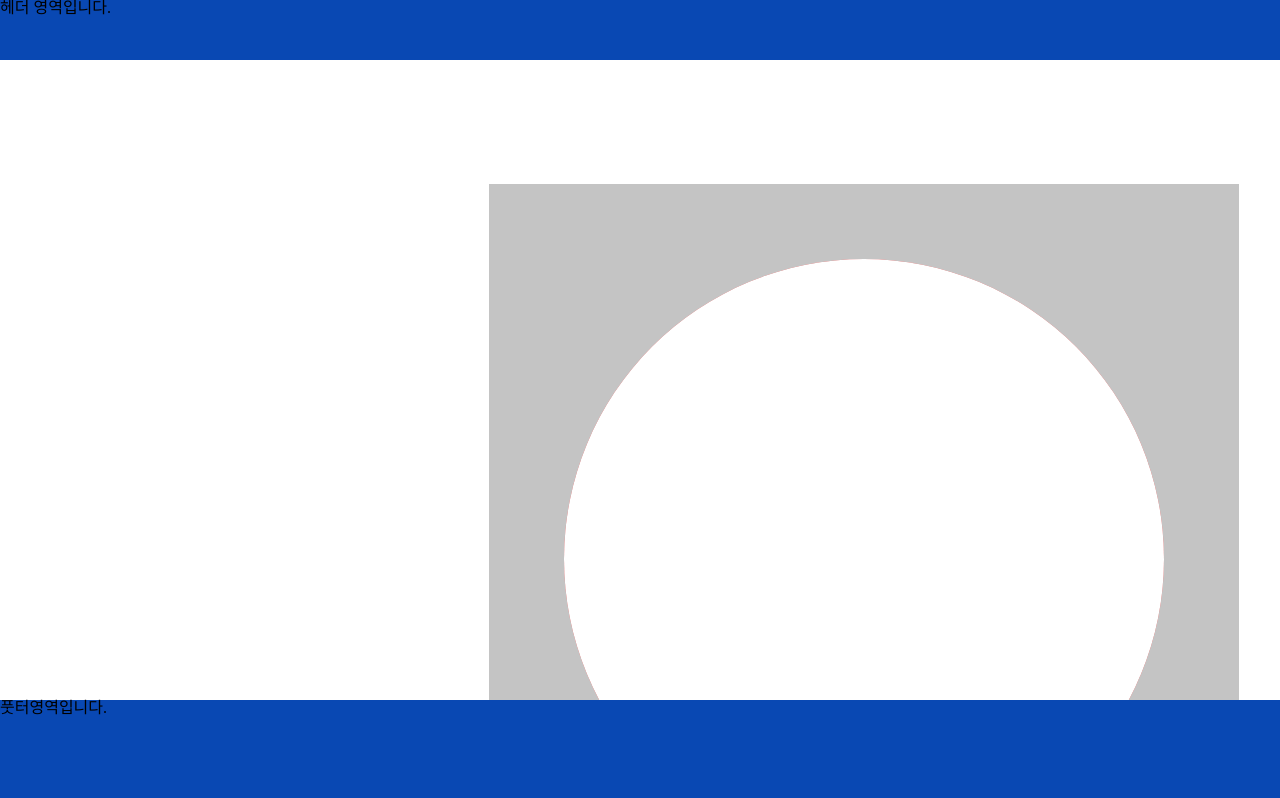
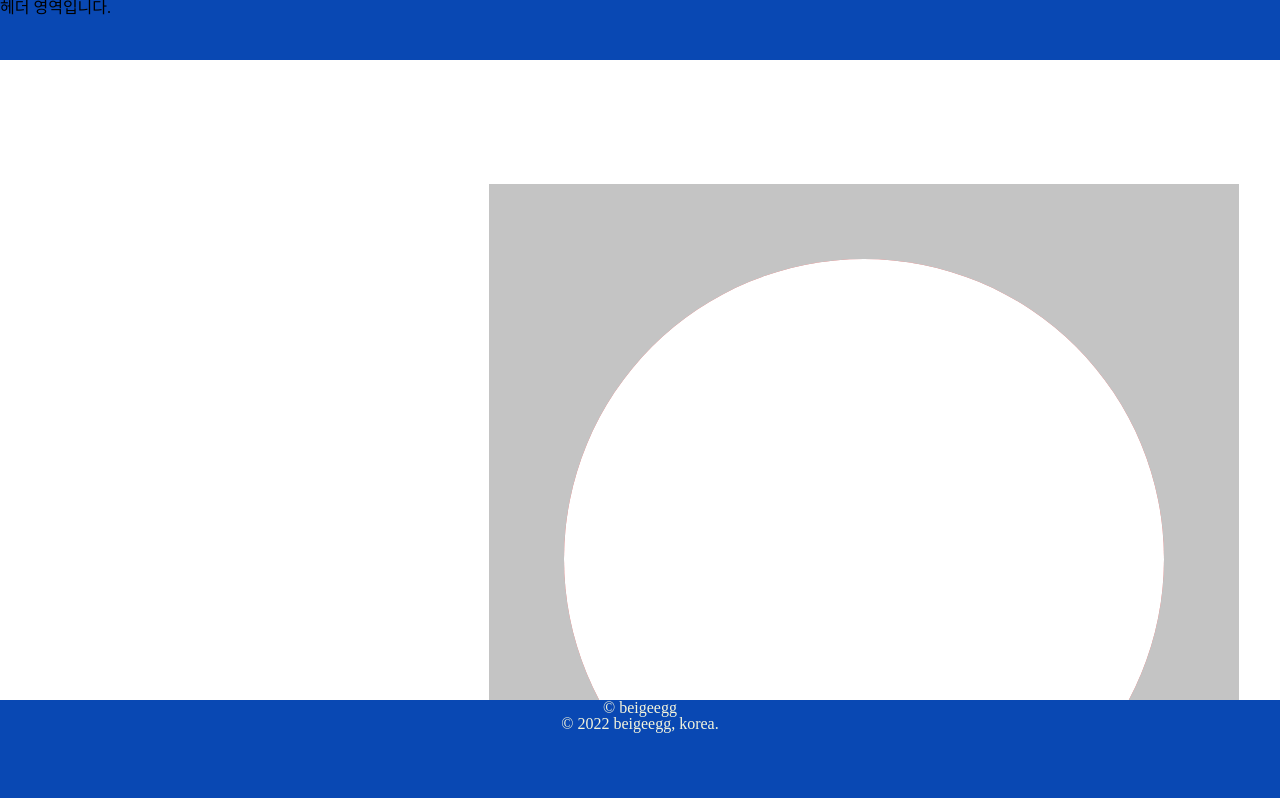
Before and after one commit to beigeegg/egglock, a React (Create React App) app in the folder client/: page / in a window 1280 px wide. Shown: the top 798 px of the page. Built offline with nearby package versions, Linux system fonts and the light colour scheme.

Commit message:
#9 client/feature/풋터로고입력

```diff
--- a/client/src/layouts/Footer.jsx
+++ b/client/src/layouts/Footer.jsx
@@ -5,7 +5,10 @@ const Footer = () => {
   return (
     <footer className={footerStyle.footer}>
       <div className={footerStyle.inner_footer}>
-        <h1>풋터영역입니다.</h1>
+      <h1 className={footerStyle.footText}>
+        © beigeegg</h1>
+      <h1 className={footerStyle.footText}>
+        © 2022 beigeegg, korea.</h1>
       </div>
     </footer>
   );
--- a/client/src/layouts/footer.module.css
+++ b/client/src/layouts/footer.module.css
@@ -8,3 +8,8 @@
   height: 100px;
   background-color: #0948b3;
 }
+
+.footText{
+  color:beige;
+  text-align: center;
+}
```
